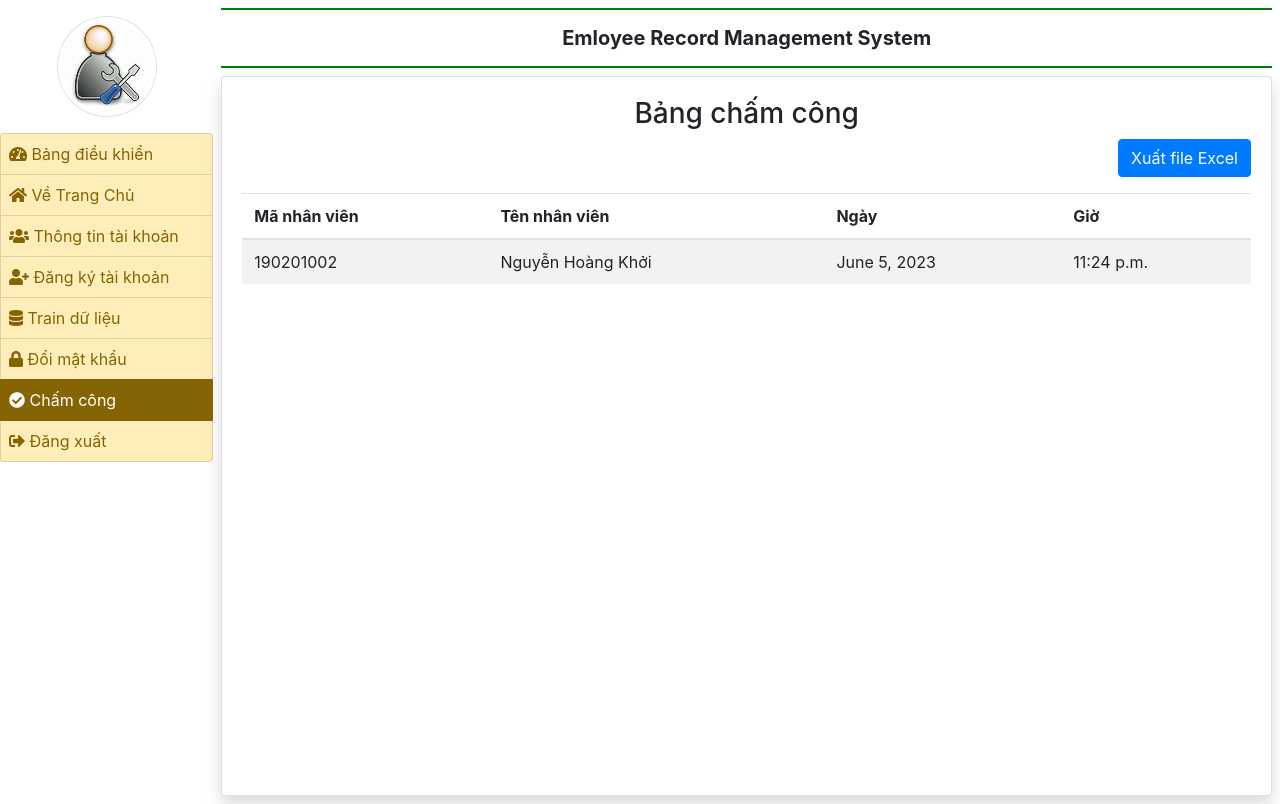
After one commit to nguyenhoangkhoicm/Emloyee_Record_Magament_System, a Django app: page /ad_attendance/ in a window 1280 px wide. The commit adds this page. Run offline with Django 4.2, Linux system fonts and the light colour scheme; data comes from the database, SQL or seed files in the repository; both versions use the stored data as it was after the commit; parts of the project's set-up code (start-up, migrations or seed data) failed here and were passed over; some libraries are stand-ins or nearby versions.

Commit message:
up_attendance

```diff
--- a/EmployeeRecordMgmt/urls.py
+++ b/EmployeeRecordMgmt/urls.py
@@ -52,8 +52,10 @@ urlpatterns = [
     path('ifter/',ifter,name='ifter'),
     path('timetrain/',timetrain,name='timetrain'),
     path('ad_train/',ad_train,name='ad_train'),
+    path('ad_attendance/',ad_attendance,name='ad_attendance'),
     path('ad_registration/',ad_registration,name='ad_registration'),
     path('save_registration/',save_registration,name='save_registration'),
     path('identified/', identified, name='identified'),
     path('attendee_list/', attendee_list, name='attendee_list'),
+    path('export-to-excel/', export_to_excel, name='export_to_excel'),
 ]
--- /dev/null
+++ b/employee/templates/ad_attendance.html
@@ -0,0 +1,31 @@
+{% extends 'admin_base.html' %}
+
+{% block main%}
+<h3 style="text-align: center;">Bảng chấm công</h3>
+
+<div class="text-right mb-3">
+    <a href="{% url 'export_to_excel' %}" class="btn btn-primary">Xuất file Excel</a>
+</div>
+
+<table class="table table-striped">
+    <thead>
+        <tr>
+            <th>Mã nhân viên</th>
+            <th>Tên nhân viên</th>
+            <th>Ngày</th>
+            <th>Giờ</th>
+        </tr>
+    </thead>
+    <tbody>
+        {% for attendance in attendances %}
+        <tr>
+            <td>{{ attendance.emcode }}</td>
+            <td>{{ attendance.name }}</td>
+            <td>{{ attendance.date }}</td>
+            <td>{{ attendance.time }}</td>
+        </tr>
+        {% endfor %}
+    </tbody>
+</table>
+
+{% endblock %}
--- a/employee/templates/admin_base.html
+++ b/employee/templates/admin_base.html
@@ -75,7 +75,9 @@
                     <a href="{% url 'change_passwordadmin' %}"
                         class="list-group-item list-group-item-warning list-group-item-action {% if request.path == '/change_password/' %} active {% endif %}">
                         <i class="fa fa-lock"></i> Đổi mật khẩu</a>
-
+                    <a href="{% url 'ad_attendance' %}"
+                        class="list-group-item list-group-item-warning list-group-item-action {% if request.path == '/ad_attendance/' %} active {% endif %}">
+                        <i class="fa fa-check-circle"></i> Chấm công</a>
                     <a href="{% url 'logout' %}"
                         class="list-group-item list-group-item-warning list-group-item-action {% if request.path == '/logout/' %} active {% endif %}">
                         <i class="fas fa-sign-out-alt"></i> Đăng xuất</a>
--- a/employee/views.py
+++ b/employee/views.py
@@ -12,6 +12,7 @@ import qrcode
 import csv
 import json
 import datetime
+import xlwt
 # Create your views here.
 
 
@@ -37,6 +38,35 @@ def attendee_list(request):
 def ifter(request):
     return render(request, 'interface.html')
 
+def ad_attendance(request):
+    attendances = Attendance.objects.all()
+    return render(request, 'ad_attendance.html', {'attendances': attendances})
+
+def export_to_excel(request):
+    response = HttpResponse(content_type='application/ms-excel')
+    response['Content-Disposition'] = 'attachment; filename="attendance.xls"'
+    wb = xlwt.Workbook(encoding='utf-8')
+    ws = wb.add_sheet('Attendance')
+
+    row_num = 0
+    font_style = xlwt.XFStyle()
+    font_style.font.bold = True
+
+    columns = ['Mã nhân viên', 'Tên nhân viên', 'Ngày', 'Giời']
+
+    for col_num, column_title in enumerate(columns):
+        ws.write(row_num, col_num, column_title, font_style)
+
+    font_style = xlwt.XFStyle()
+
+    attendances = Attendance.objects.all().values_list('emcode', 'name', 'date', 'time')
+    for row in attendances:
+        row_num += 1
+        for col_num, value in enumerate(row):
+            ws.write(row_num, col_num, value, font_style)
+
+    wb.save(response)
+    return response
 
 def ad_train(request):
     notify = request.GET.get('notify', None)
--- a/facerecognition/utils.py
+++ b/facerecognition/utils.py
@@ -205,7 +205,7 @@ def train(request):
 
 class Camera_feed_identified(object):
     def __init__(self):
-        self.video = cv2.VideoCapture(0, cv2.CAP_DSHOW)
+        self.video = cv2.VideoCapture(1, cv2.CAP_DSHOW)
         self.is_running = True
         (self.grabbed, self.frame) = self.video.read()
         self.recognized_records = {}
```
Also changed, not shown: db.sqlite3.
